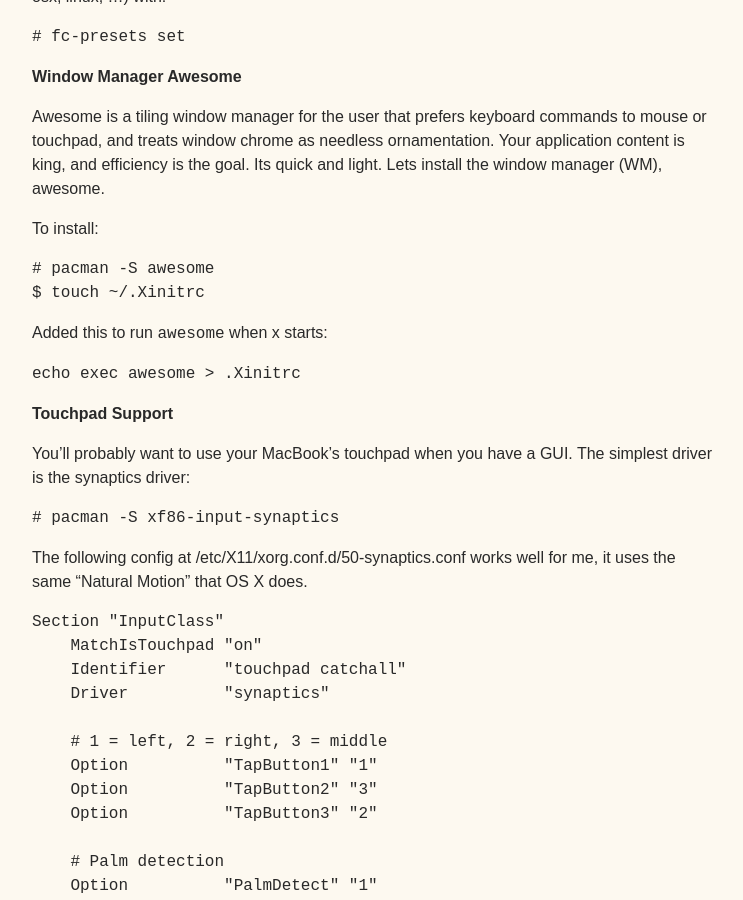
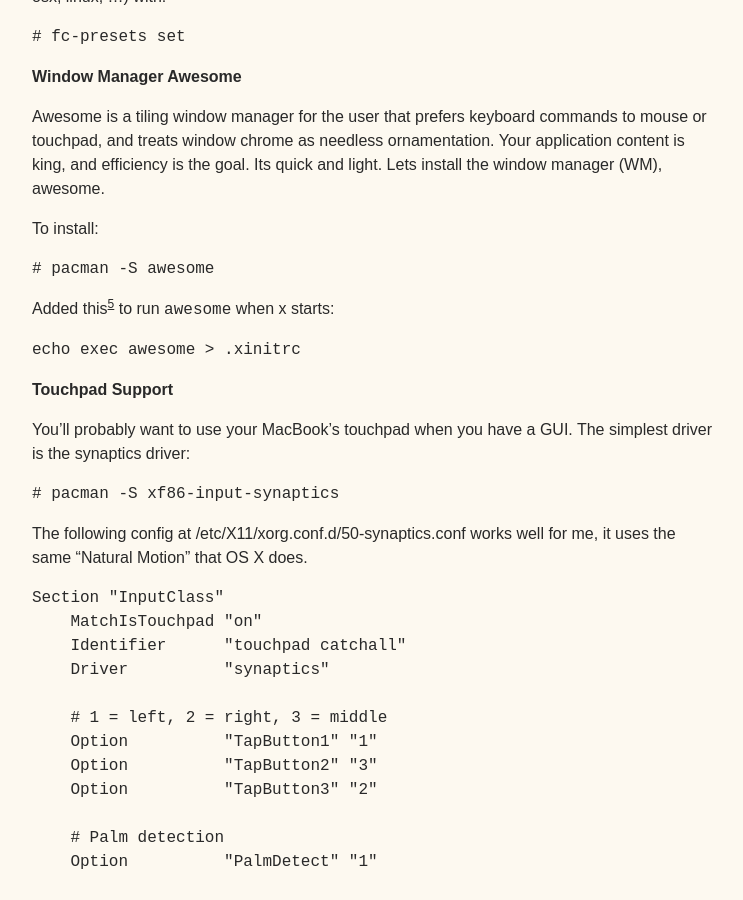
Before and after one commit to visual-assault/visual-assault.github.io, a Jekyll site: the page built from _posts/2016-03-07-install-encrypted-arch-linux-on-apple-macbook-pro.md, in a window 1280 px wide and 900 px high, scrolled down 19117 px. Shown: the whole window, without its empty margins (380-1123 px from the left). Built offline with Jekyll 4.4.1, drawn with Linux system fonts in a browser that asks for light colours; some of the changed text lies outside the part shown.

Commit message:
Changed reference to .Xinitrc to .xinitrc

```diff
--- a/_posts/2016-03-07-install-encrypted-arch-linux-on-apple-macbook-pro.md
+++ b/_posts/2016-03-07-install-encrypted-arch-linux-on-apple-macbook-pro.md
@@ -1016,11 +1016,10 @@
 To install:
 
     # pacman -S awesome
-    $ touch ~/.Xinitrc
 
-Added this to run `awesome` when x starts:
+Added this<sup>[5](#5)</sup> to run `awesome` when x starts:
 
-    echo exec awesome > .Xinitrc
+    echo exec awesome > .xinitrc
 
 
 ### Touchpad Support
```
Also changed, not shown: other parts of _posts/2016-03-07-install-encrypted-arch-linux-on-apple-macbook-pro.md (+2 -0 lines).
